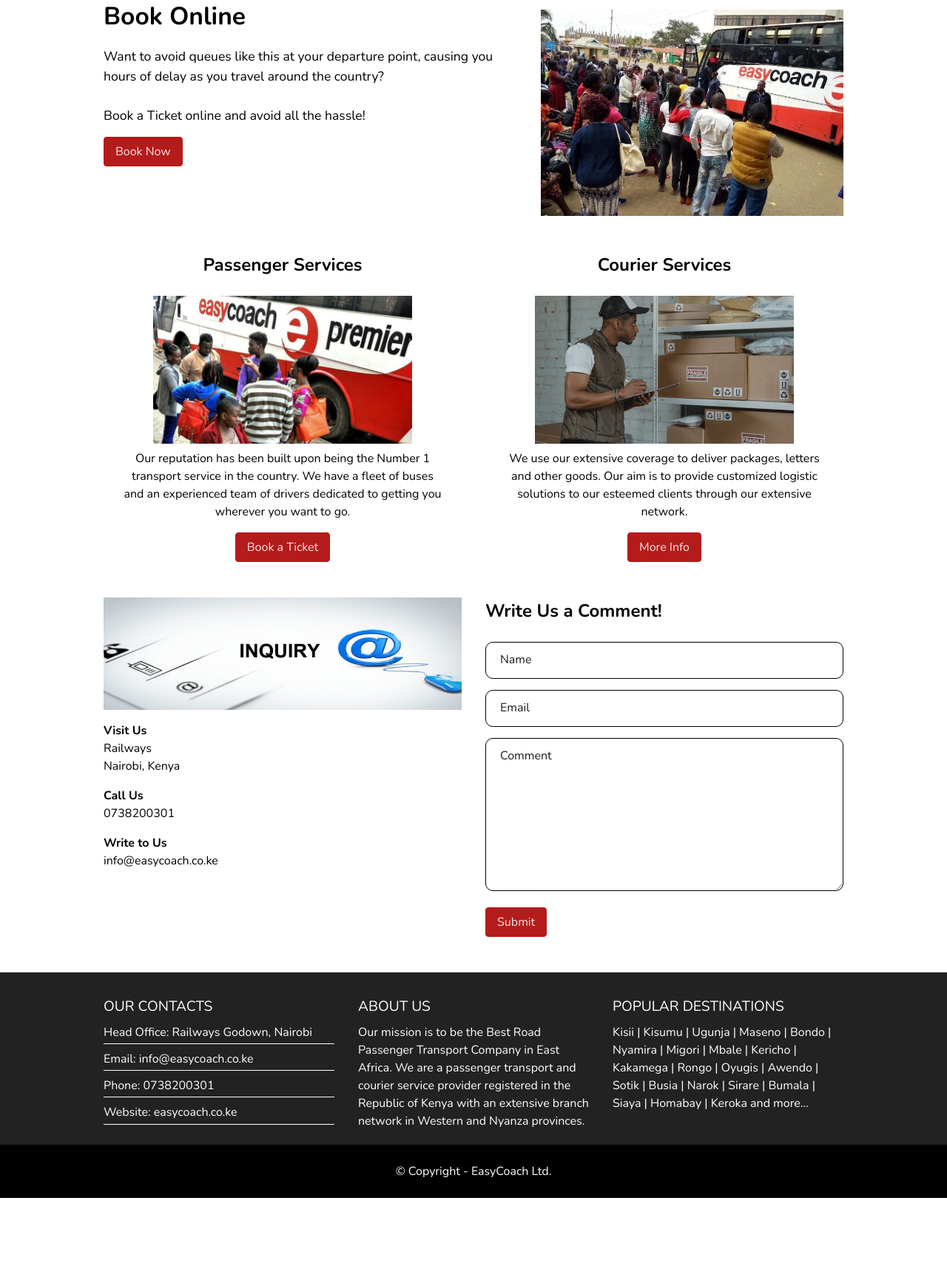
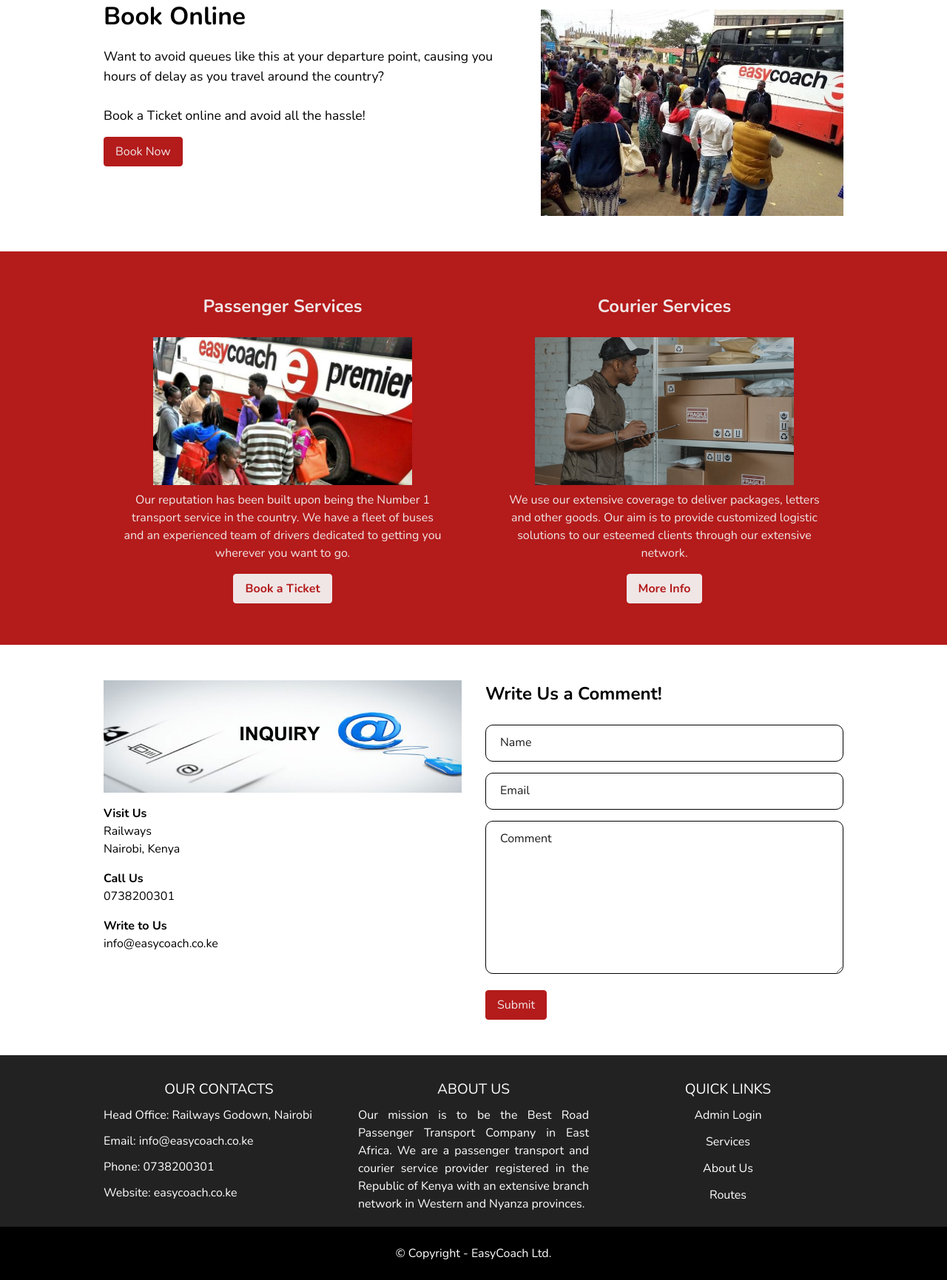
Before and after one commit to PhilN8/easycoach, a PHP site: page /easycoach/ in a window 1280 px wide. Shown: the part 123-1854 px from the top of the page at 74% size. Before the commit the page ends 1743 px from the top, so only its background shows below. Run offline with PHP 8.4, Linux system fonts and the light colour scheme.

Commit message:
navigation normalised

```diff
--- a/book_online.php
+++ b/book_online.php
@@ -26,11 +26,11 @@
 
         <nav class="navbar">
             <ul class="nav__list">
-                <li class="nav__item"><a href="#" class="nav__link">Home</a></li>
+                <li class="nav__item"><a href="index.html" class="nav__link">Home</a></li>
                 <li class="nav__item"><a href="about-us.html" class="nav__link">About Us</a></li>
                 <li class="nav__item"><a href="routes.html" class="nav__link">Routes</a></li>
                 <li class="nav__item"><a href="services.html" class="nav__link">Services</a></li>
-                <li class="nav__item"><a href="login.php" class="nav__link nav__link--btn">Book Online</a></li>
+                <li class="nav__item"><a href="book_online.php" class="nav__link nav__link--btn">Book Online</a></li>
             </ul>
         </nav>
 
--- a/css/common.css
+++ b/css/common.css
@@ -240,6 +240,28 @@
     margin-bottom: 0.5rem;
 }
 
+.footer__col--list {
+    list-style: none;
+}
+
+.footer__col--text {
+    text-align: justify;
+}
+
+.footer__col--link {
+    text-decoration: none;
+    color: white;
+    transition: all 0.3s;
+}
+
+.footer__col--item + .footer__col--item {
+    margin-top: 0.75rem;
+}
+
+.footer__col--link:hover {
+    color: dodgerblue;
+}
+
 @media (min-width: 900px) {
     .footer-container {
         display: flex;
@@ -248,11 +270,13 @@
 
     .footer__col {
         width: 100%;
+        text-align: center;
     }
 
     .footer__col--contact {
         margin-bottom: 0.5rem;
         padding-bottom: 0.2rem;
-        border-bottom: 1px solid white;
+        text-align: left;
+        /* border-bottom: 1px solid white; */
     }
 }
--- a/css/index.css
+++ b/css/index.css
@@ -41,6 +41,12 @@
 }
 
 .services {
+    background-color: var(--nav-red);
+    color: var(--nav-white);
+    padding-block: 1.5rem;
+}
+
+.services-container {
     margin-block: 2rem;
     text-align: center;
     display: flex;
@@ -74,20 +80,25 @@
 .services__col--link {
     text-decoration: none;
     padding: 7px 15px;
-    background-color: var(--nav-red);
-    color: var(--nav-white);
+    background-color: var(--nav-white);
+    color: var(--nav-red);
     border-radius: 4px;
+    font-weight: 700;
 
     margin-top: 1em;
 
-    border: 1px solid var(--nav-red);
+    border: 1px solid var(--nav-white);
     transition: all 0.3s ease-out;
 }
 
 .services__col--link:hover {
-    background-color: var(--nav-white);
-    color: var(--nav-red);
-    border-color: var(--nav-red);
+    background-color: var(--nav-black);
+    color: var(--nav-white);
+    border-color: var(--nav-black);
+}
+
+.inquiry {
+    padding-block: 3rem;
 }
 
 .inquiry__text--title {
@@ -137,7 +148,7 @@
 }
 
 .inquiry__col--comment {
-    margin-block: 2em;
+    margin-block: 2em 0;
 }
 
 .book__form--box {
@@ -183,7 +194,7 @@
 }
 
 @media screen and (min-width: 40em) {
-    .services {
+    .services-container {
         flex-direction: row;
         justify-content: space-around;
     }
@@ -198,11 +209,9 @@
         margin-inline: auto;
     }
 
-    .inquiry {
+    .inquiry-container {
         display: flex;
         gap: 2em;
-
-        margin-block: 3rem;
     }
 
     .inquiry__col {
@@ -215,7 +224,7 @@
 }
 
 @media screen and (min-width: 750px) {
-    .hero {
+    .hero-container {
         display: flex;
         gap: 2em;
         justify-content: space-around;
--- a/index.html
+++ b/index.html
@@ -41,9 +41,9 @@
     </header>
 
     <main class="main animate-opacity">
-        <div class="container">
 
             <section class="hero">
+                <div class="container hero-container">
                     <div class="hero__col">
                         <h1 class="hero__title">Book Online</h1>
                         <p class="hero__description">
@@ -53,13 +53,14 @@
                         </p>
                         <a href="book_online.php" class="hero__btn">Book Now</a>
                     </div>
-
                     <div class="hero__col">
                         <img src="img/congestion.jpg" alt="picture of congested line" class="hero__img">
+                    </div>
                 </div>
             </section>
 
             <section class="services" id="services">
+                <div class="container services-container">
                     <div class="services__col">
                         <h2 class="services__col--title">
                             Passenger Services
@@ -70,9 +71,7 @@
                             transport service in the country. We have a fleet of
                             buses and an experienced team of drivers dedicated to
                             getting you wherever you want to go.
-
                         </p>
-
                         <a href="book_online.php" class="services__col--link">Book a Ticket</a>
                     </div>
                     <div class="services__col">
@@ -86,12 +85,13 @@
                             logistic solutions to our esteemed clients through our extensive
                             network.
                         </p>
-
                         <a href="services.html" class="services__col--link">More Info</a>
+                    </div>
                 </div>
             </section>
 
             <section class="inquiry">
+                <div class="container inquiry-container">
                     <div class="inquiry__col">
                         <img src="img/banner-inquiry.jpg" alt="Inquiry banner" class="inquiry__img">
                         <p class="inquiry__text--title">Visit Us</p>
@@ -107,7 +107,6 @@
                             info@easycoach.co.ke
                         </p>
                     </div>
-
                     <div class="inquiry__col inquiry__col--comment">
                         <h2 class="inquiry__title">Write Us a Comment!</h2>
                         <div class="book__form--box">
@@ -119,21 +118,16 @@
                             <input type="text" name="email" id="email" class="book__form--input" placeholder=" ">
                             <label for="email" class="book__form--label">Email</label>
                         </div>
-
                         <div class="book__form--box">
-                        <!-- <input type="text" name="fname" id="fname" class="book__form--input" placeholder=" "> -->
                             <textarea name="comment" id="comment" cols="30" rows="7" class="book__form--input"
                             placeholder=" "></textarea>
                             <label for="comment" class="book__form--label">Comment</label>
                         </div>
-                    <!-- <input type="text" name="fname" id="fname" class="inquiry__input" placeholder="Name"> -->
-                    <!-- <input type="text" name="email" id="email" class="inquiry__input" placeholder="Email"> -->
-                    <!-- <textarea name="comment" id="comment" cols="30" rows="7" class="inquiry__textarea"
-                        placeholder="Leave your comment here..."></textarea> -->
                         <button type="submit" class="inquiry__btn" onclick="sendComment()">Submit</button>
                     </div>
+                </div>
             </section>
-        </div>
+
     </main>
 
     <footer class="footer">
@@ -174,14 +168,15 @@
                 </section>
                 <section class="footer__col">
                     <p class="footer__col--title">
-                        Popular Destinations
+                        Quick Links
                     </p>
 
-                    <p class="footer__col--text">
-                        Kisii | Kisumu | Ugunja | Maseno | Bondo | Nyamira | Migori | Mbale | Kericho | Kakamega | Rongo
-                        | Oyugis | Awendo | Sotik | Busia | Narok | Sirare | Bumala | Siaya | Homabay | Keroka and
-                        more...
-                    </p>
+                    <ul class="footer__col--list">
+                        <li class="footer__col--item"><a href="login.php" class="footer__col--link">Admin Login</a></li>
+                        <li class="footer__col--item"><a href="services.html" class="footer__col--link">Services</a></li>
+                        <li class="footer__col--item"><a href="about-us.html" class="footer__col--link">About Us</a></li>
+                        <li class="footer__col--item"><a href="routes.html" class="footer__col--link">Routes</a></li>
+                    </ul>
                 </section>
             </div>
 
--- a/login.php
+++ b/login.php
@@ -33,7 +33,7 @@
                     <li class="nav__item"><a href="about-us.html" class="nav__link">About Us</a></li>
                     <li class="nav__item"><a href="routes.html" class="nav__link">Routes</a></li>
                     <li class="nav__item"><a href="services.html" class="nav__link">Services</a></li>
-                    <li class="nav__item"><a href="#" class="nav__link nav__link--btn">Book Online</a></li>
+                    <li class="nav__item"><a href="book_online.php" class="nav__link nav__link--btn">Book Online</a></li>
                 </ul>
             </nav>
 
--- a/scripts/index.js
+++ b/scripts/index.js
@@ -2,7 +2,7 @@
   closeButton: true,
   debug: false,
   newestOnTop: false,
-  progressBar: true,
+  progressBar: false,
   positionClass: "toast-top-right",
   preventDuplicates: true,
   onclick: null,
```
Also changed, not shown: about-us.html (+8 -5 lines), routes.html (+8 -7 lines), services.html (+8 -5 lines). Lines whose indentation alone changed are shown as unchanged.
